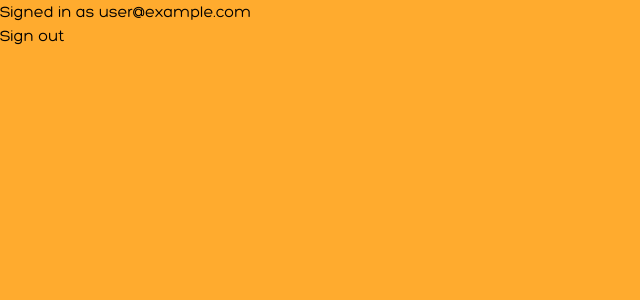
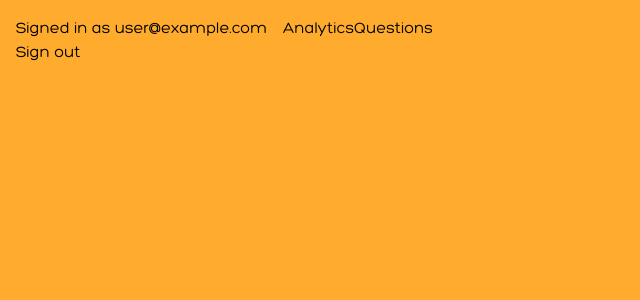
Before and after one commit to farmeroy/sic-accessibility-form, a Next.js app: page /admin in a window 1280 px wide. Shown: the top 300 px of the page, without its empty margins (0-640 px from the left). Built offline with nearby package versions, Linux system fonts and the light colour scheme; no server answers; sample sign-in values are in the browser's storage.

Commit message:
add admin layout with basic navbar

```diff
--- a/app/admin/layout.tsx
+++ b/app/admin/layout.tsx
@@ -1,4 +1,5 @@
 "use client";
+import AdminNavBar from "@/components/AdminNavBar";
 import { SessionProvider } from "next-auth/react";
 
 export default function AdminLayout({
@@ -6,5 +7,10 @@ export default function AdminLayout({
 }: {
   children: React.ReactNode;
 }) {
-  return <SessionProvider>{children}</SessionProvider>;
+  return (
+    <SessionProvider>
+      <AdminNavBar />
+      {children}
+    </SessionProvider>
+  );
 }
--- a/app/admin/page.tsx
+++ b/app/admin/page.tsx
@@ -1,30 +1,5 @@
-"use client";
-import { useSession, signIn, signOut } from "next-auth/react";
-import { useState } from "react";
+const AdminPage = () => {
+  return <div />;
+};
 
-export default function AdminLogin() {
-  const { data: session, status } = useSession();
-  const [email, setEmail] = useState("");
-  console.log({ status });
-  if (session && session.user) {
-    return (
-      <>
-        Signed in as {session.user.email} <br />
-        <button onClick={() => signOut()}>Sign out</button>
-      </>
-    );
-  }
-  return (
-    <>
-      Not signed in <br />
-      <input
-        type="email"
-        value={email}
-        onChange={(e) => setEmail(e.target.value)}
-      />
-      <button onClick={() => signIn("email", { redirect: true, email })}>
-        Sign in
-      </button>
-    </>
-  );
-}
+export default AdminPage;
--- /dev/null
+++ b/src/components/AdminNavBar.tsx
@@ -0,0 +1,37 @@
+"use client";
+import { useSession, signIn, signOut } from "next-auth/react";
+import Link from "next/link";
+import { useState } from "react";
+
+export default function AdminNavBar() {
+  const { data: session, status } = useSession();
+  const [email, setEmail] = useState("");
+  console.log({ status });
+  if (session && session.user) {
+    return (
+      <nav className="flex p-2">
+        <div className="p-2">
+          Signed in as {session.user.email} <br />
+          <button onClick={() => signOut()}>Sign out</button>
+        </div>
+        <div className="p-2">
+          <Link href="/admin/analytics">Analytics</Link>
+          <Link href="/admin/questions">Questions</Link>
+        </div>
+      </nav>
+    );
+  }
+  return (
+    <>
+      Not signed in <br />
+      <input
+        type="email"
+        value={email}
+        onChange={(e) => setEmail(e.target.value)}
+      />
+      <button onClick={() => signIn("email", { redirect: true, email })}>
+        Sign in
+      </button>
+    </>
+  );
+}
```
